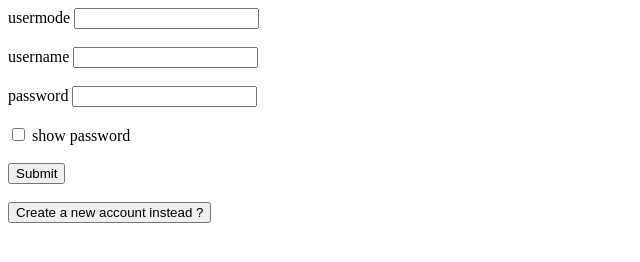
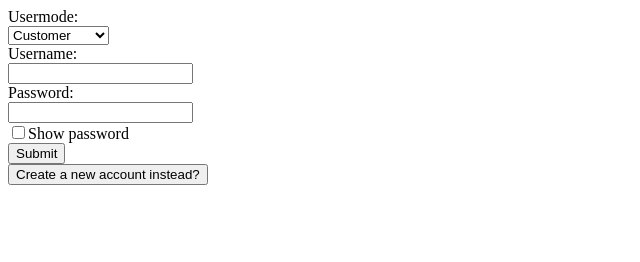
Before and after one commit to Asmaa06/shopcart, a plain HTML site: page index.html in a window 1280 px wide. Shown: the whole page, without its empty margins (0-640 px from the left). Drawn offline with Linux system fonts and the light colour scheme.

Commit message:
Code review

```diff
--- a/index.html
+++ b/index.html
@@ -3,25 +3,27 @@
 
 <head>
     <title>ShopCart</title>
-
 </head>
 
 <body>
     <div>
         <form action="#">
-            <label> usermode</label>
+            <label>Usermode:</label><br>
+            <select>
+                <option>Customer</option>
+                <option>Administrator</option>
+            </select>
+            <br>
+            <label>Username:</label><br>
             <input type="text" />
-            <br><br>
-            <label> username</label>
-            <input type="text" /> <br>
             <br>
-            <label> password</label>
-            <input type="password" /> <br><br>
-            <input type="checkbox" > show password
-            <br><br>
+            <label>Password:</label><br>
+            <input type="password" /><br>
+            <input type="checkbox"><label>Show password</label>
+            <br>
             <button>Submit</button>
-             <br><br>
-            <button>Create a new account instead ?</button>
+            <br>
+            <button>Create a new account instead?</button>
         </form>
     </div>
 </body>
```
